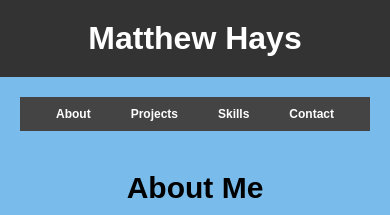
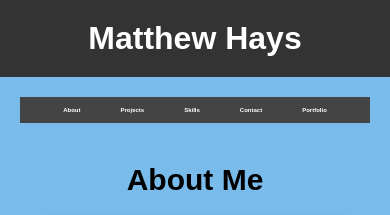
Before and after one commit to mhays24/My_Portfolio, a plain HTML site: page index.html in a window 390 px wide. Shown: the top 215 px of the page. Drawn offline with Linux system fonts and the light colour scheme.

Commit message:
made mobile friendly

```diff
--- a/index.html
+++ b/index.html
@@ -18,6 +18,7 @@
             <li><a href="#projects">Projects</a></li>
             <li><a href="#skills">Skills</a></li>
             <li><a href="#contact">Contact</a></li>
+            <li><a href="">Portfolio</a></li>
         </ul>
     </nav>
 
--- a/styles.css
+++ b/styles.css
@@ -111,7 +111,7 @@ body {
     font-size: 20pt;
 }
 
-@media (max-width: 768px) {
+@media (max-width: 420px) {
     .rounded-image {
         border-radius: 50%;
         max-width: 50%; /* Adjust image width for smaller screens */
@@ -159,13 +159,6 @@ body {
     }
 
     .nav {
-        font-size: 8px; /* Decrease font size for navigation links */
+        font-size: 6px; /* Decrease font size for navigation links */
     }
 }
-
-/* Media query for screens smaller than 768px */
-@media (max-width: 700px) {
-    .nav {
-        font-size: 12px; /* Decrease font size for navigation links */
-    }
-}
```
